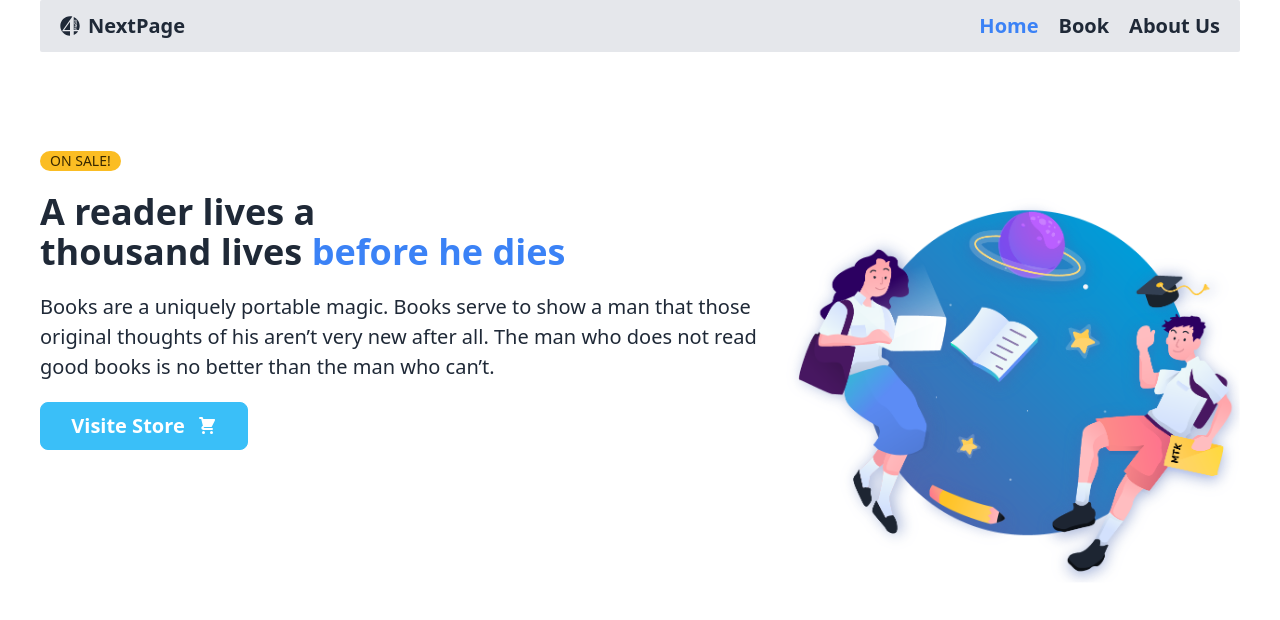
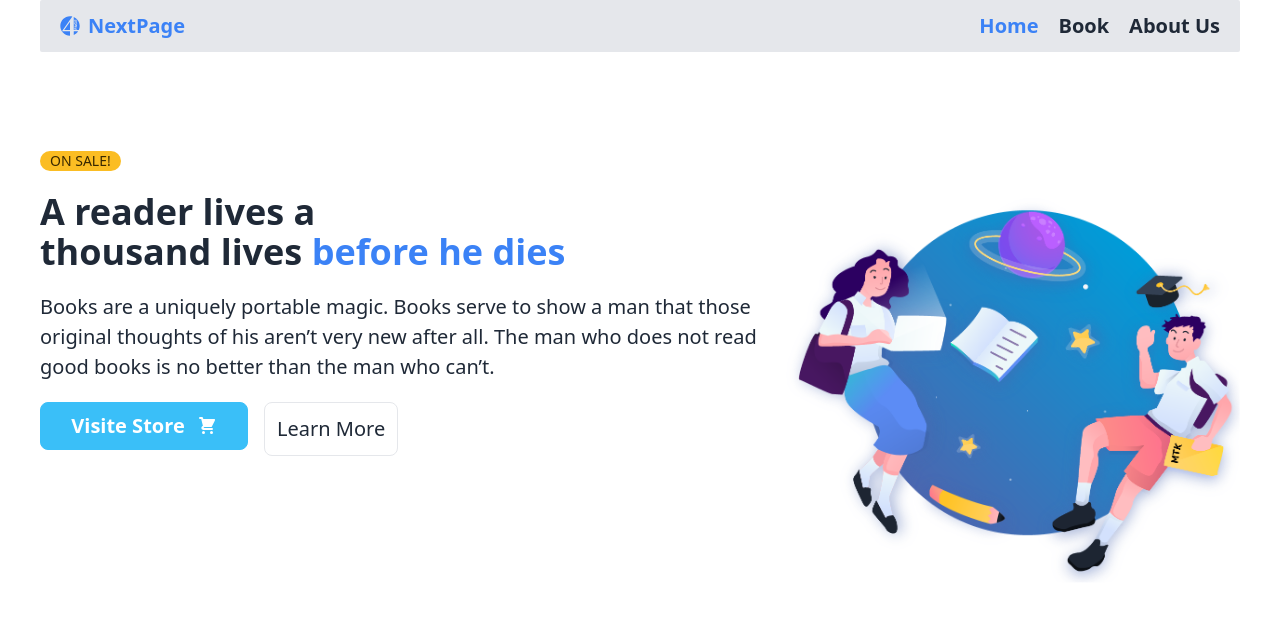
Before and after one commit to tanzimnahid6/nextPage, a React (Vite) app: page / in a window 1280 px wide. Shown: the top 620 px of the page. Built offline with nearby package versions, Linux system fonts and the light colour scheme.

Commit message:
button added

```diff
--- a/index.html
+++ b/index.html
@@ -4,7 +4,7 @@
     <meta charset="UTF-8" />
     <link rel="icon" type="image/svg+xml" href="/vite.svg" />
     <meta name="viewport" content="width=device-width, initial-scale=1.0" />
-    <title>Vite + React</title>
+    <title>NextPage</title>
   </head>
   <body>
     <div id="root"></div>
--- a/src/components/Header.jsx
+++ b/src/components/Header.jsx
@@ -4,8 +4,8 @@ import { Link, NavLink } from 'react-router-dom';
 
 const Header = () => {
     return (
-        <div className='flex bg-gray-200 justify-between px-5 py-3 rounded-sm text-xl font-bold sticky top-0 z-10'>
-            <Link  to="/" className='flex items-center gap-2'>
+        <div className='flex bg-gray-200 justify-between px-5 py-3 rounded-sm text-xl font-bold sticky top-0 z-10 '>
+            <Link  to="/" className='flex items-center gap-2 text-blue-500'>
                 <span><FaPage4></FaPage4></span>
                 <h1>NextPage</h1>
            </Link>
--- a/src/components/Home.jsx
+++ b/src/components/Home.jsx
@@ -11,10 +11,13 @@ const Home = () => {
            <div className="badge badge-warning ">ON SALE!</div>
                 <div className='text-4xl font-bold my-5'>A reader lives a <br /> thousand lives <span className='text-blue-500'> before he dies</span> </div>
                 <div className='text-xl leading-normal mb-5'>Books are a uniquely portable magic. Books serve to show a man that those original thoughts of his aren’t very new after all. The man who does not read good books is no better than the man who can’t.</div>
+                <div className='flex gap-4'>
                 <Link to='/book' className='btn btn-info gap-3 flex w-52 text-white text-xl'>
                     <button>Visite Store</button>
                     <span> <HiShoppingCart></HiShoppingCart> </span>
                 </Link>
+                <Link to='/about' className='text-xl border p-3 rounded-lg'>Learn More</Link>
+                </div>
            </div>
            <div className='w-full'>
              <Lottie animationData={lottie} loop={true} />
```
